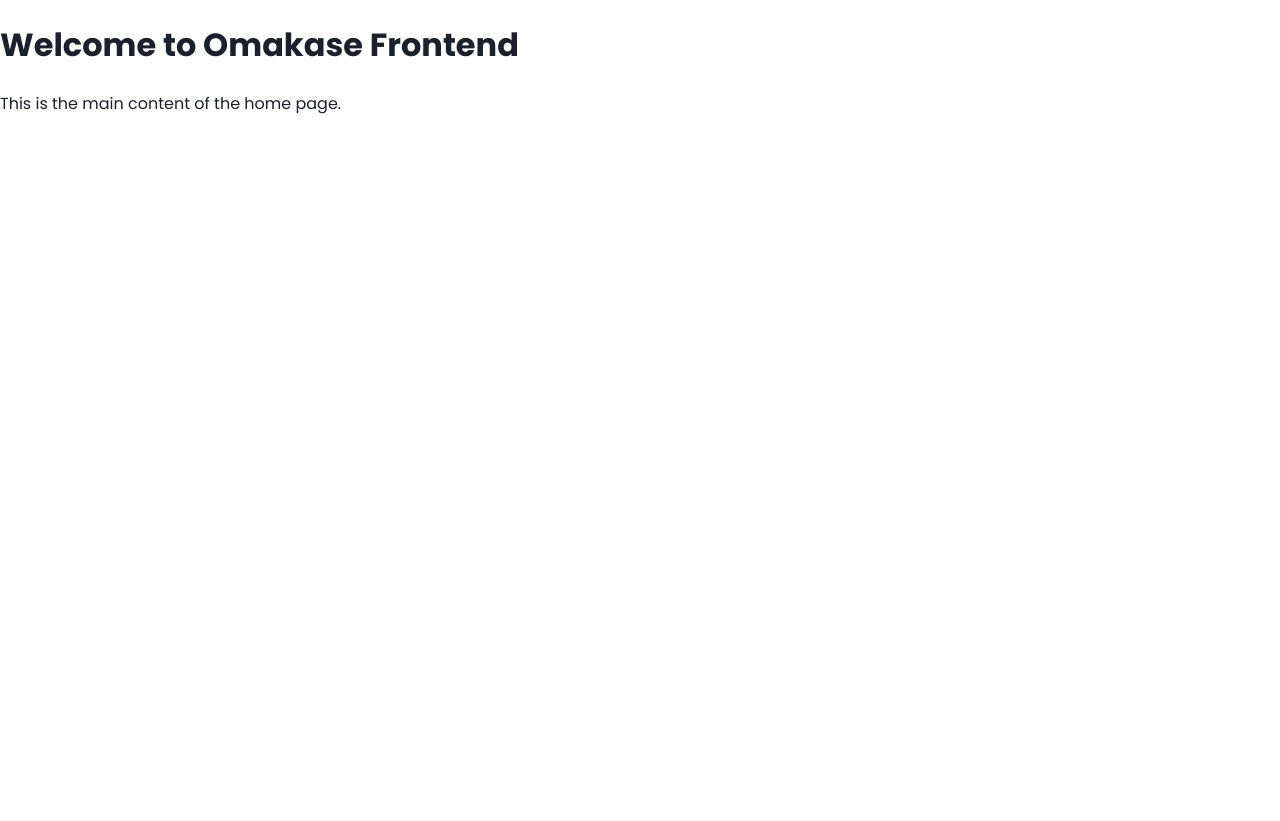
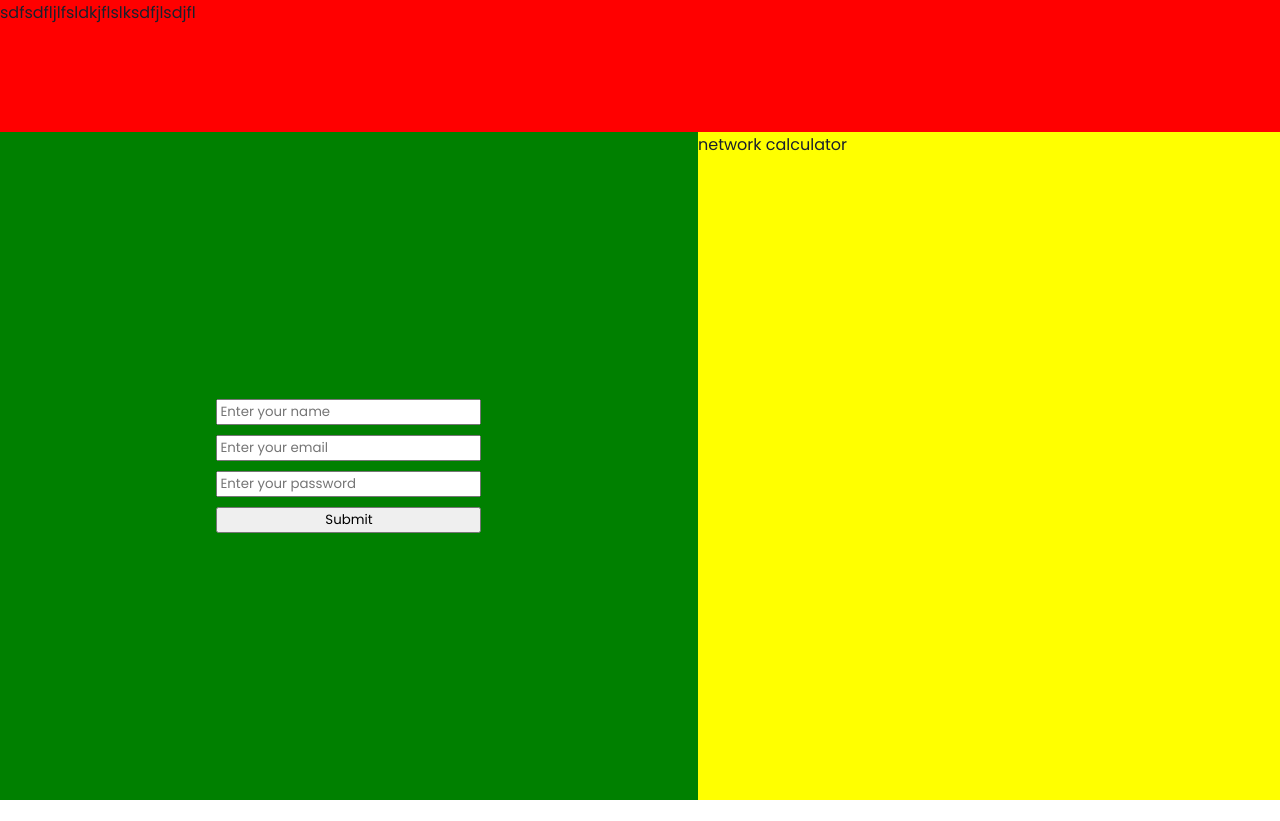
Before and after one commit to Black-Hawks-Codeworks/network-calculator, a React (Vite) app: page / in a window 1280 px wide. After the commit the page ends 800 px from the top, so only its background shows below. Built offline with nearby package versions, Linux system fonts and the light colour scheme.

Commit message:
turned div into nav

```diff
--- a/index.html
+++ b/index.html
@@ -4,7 +4,7 @@
     <meta charset="UTF-8" />
     <link rel="icon" type="image/svg+xml" href="/sushi.svg" />
     <meta name="viewport" content="width=device-width, initial-scale=1.0" />
-    <title>Omakase</title>
+    <title>Network Calculator</title>
   </head>
   <body>
     <div id="root"></div>
--- a/src/config/create-router.jsx
+++ b/src/config/create-router.jsx
@@ -1,6 +1,6 @@
 import { createBrowserRouter, redirect } from 'react-router-dom';
 
-import HomePage from '@/home/page';
+import HomePage from '@/modules/home/page';
 import Layout from '@/shared/layout';
 
 export const createRouter = () => {
--- a/src/home/page.jsx
+++ /dev/null
@@ -1,13 +0,0 @@
-import styles from './page.module.css';
-
-export default function HomePage() {
-  // This is how to put a variable in a jsx element
-  const myString = 'Welcome to Omakase Frontend';
-
-  return (
-    <div className={styles.testClass}>
-      <h1>{myString}</h1>
-      <p>This is the main content of the home page.</p>
-    </div>
-  );
-}
--- a/src/home/page.module.css
+++ /dev/null
@@ -1,11 +0,0 @@
-.test-class {
-  display: flex;
-  flex-direction: column;
-  justify-content: center;
-  align-items: center;
-  height: 100vh;
-}
-
-.kokkina-grammata {
-  color: var(--main-color);
-}
--- /dev/null
+++ b/src/modules/home/page.jsx
@@ -0,0 +1,24 @@
+import styles from './page.module.css';
+
+export default function HomePage() {
+  return (
+    <div className={styles.container}>
+      <footer className={styles.paragraph}>
+        <p>sdfsdfljlfsldkjflslksdfjlsdjfl</p>
+      </footer>
+      <section className={styles.content}>
+        <nav className={styles.form}>
+          <form>
+            <input type='text' placeholder='Enter your name' />
+            <input type='email' placeholder='Enter your email' />
+            <input type='password' placeholder='Enter your password' />
+            <button type='submit'>Submit</button>
+          </form>
+        </nav>
+        <div className={styles.networkCalculator}>
+          <div>network calculator</div>
+        </div>
+      </section>
+    </div>
+  );
+}
--- /dev/null
+++ b/src/modules/home/page.module.css
@@ -0,0 +1,43 @@
+.container {
+  /* display: flex;
+  flex-direction: column;
+  justify-content: center;
+  align-items: center; */
+  height: 100vh;
+  width: 100vw;
+  background-color: #f0f0f0;
+  display: flex;
+  flex-direction: column;
+}
+
+.paragraph {
+  background-color: red;
+  flex-grow: 0.2;
+}
+
+.content {
+  background-color: blue;
+  flex-grow: 1;
+  flex-direction: row;
+  display: flex;
+}
+
+.form {
+  background-color: green;
+  flex-grow: 0.5;
+  display: flex;
+  justify-content: center;
+  align-items: center;
+}
+
+.form form {
+  display: flex;
+  flex-direction: column;
+  gap: 10px;
+  max-width: 400px;
+}
+
+.networkCalculator {
+  background-color: yellow;
+  flex-grow: 0.5;
+}
--- a/src/shared/layout.module.css
+++ b/src/shared/layout.module.css
@@ -2,5 +2,5 @@
   display: flex;
   flex-direction: column;
   min-height: 100vh;
-  background: linear-gradient(180deg, #e47a11ed, #ece7e7);
+  /* background: linear-gradient(180deg, #e47a11ed, #ece7e7); */
 }
```
Also changed, not shown: 1 other file (tests, documents, lock files or other folders).
